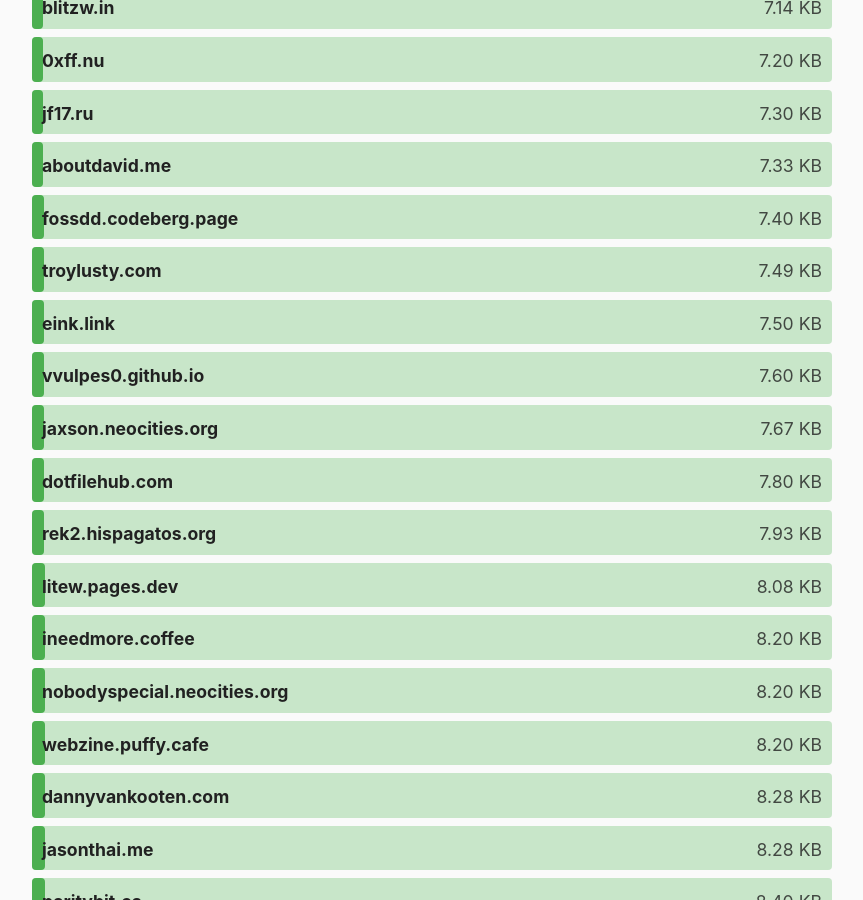
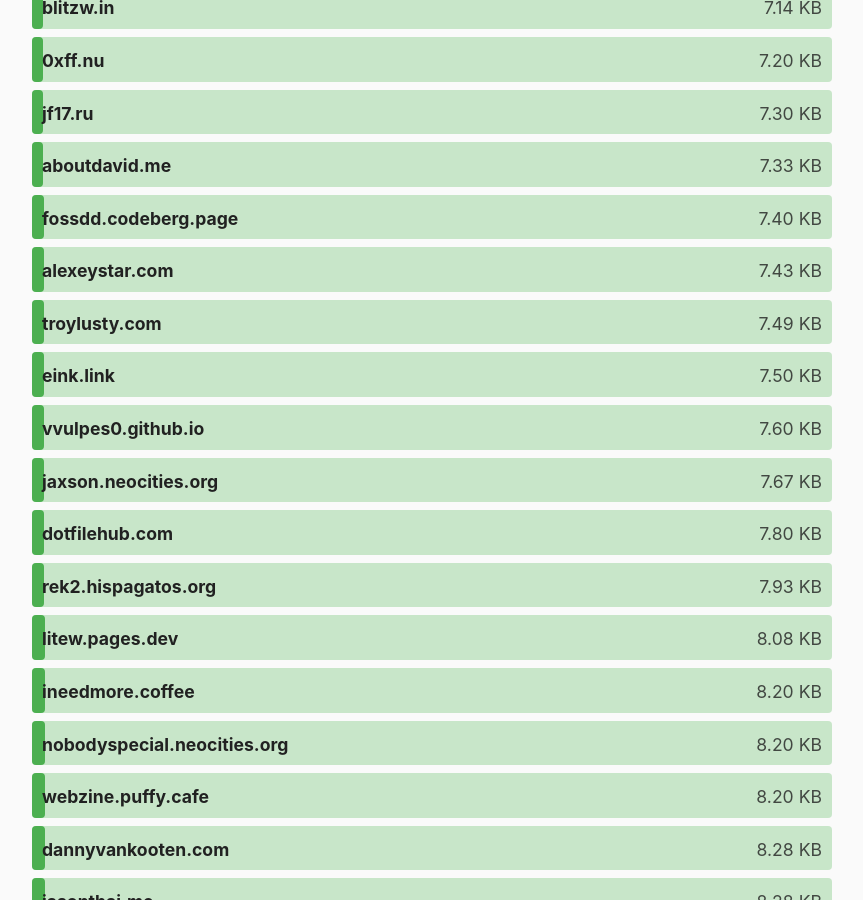
Before and after one commit to kevquirk/512kb.club, a Jekyll site: the page built from index.md, in a window 1280 px wide and 900 px high, scrolled down 3900 px. Shown: the whole window, without its empty margins (208-1071 px from the left). Built offline with Jekyll 4.4.1, drawn with Linux system fonts in a browser that asks for light colours; some of the changed text lies outside the part shown.

Commit message:
Update sites.yml
updated alexeystar.com

```diff
--- a/_data/sites.yml
+++ b/_data/sites.yml
@@ -150,8 +150,8 @@
 
 - domain: alexeystar.com
   url: https://alexeystar.com/
-  size: 41.95
-  last_checked: 2024-02-07
+  size: 7.43
+  last_checked: 2024-07-30
 
 - domain: alexmolas.com
   url: https://www.alexmolas.com
```
